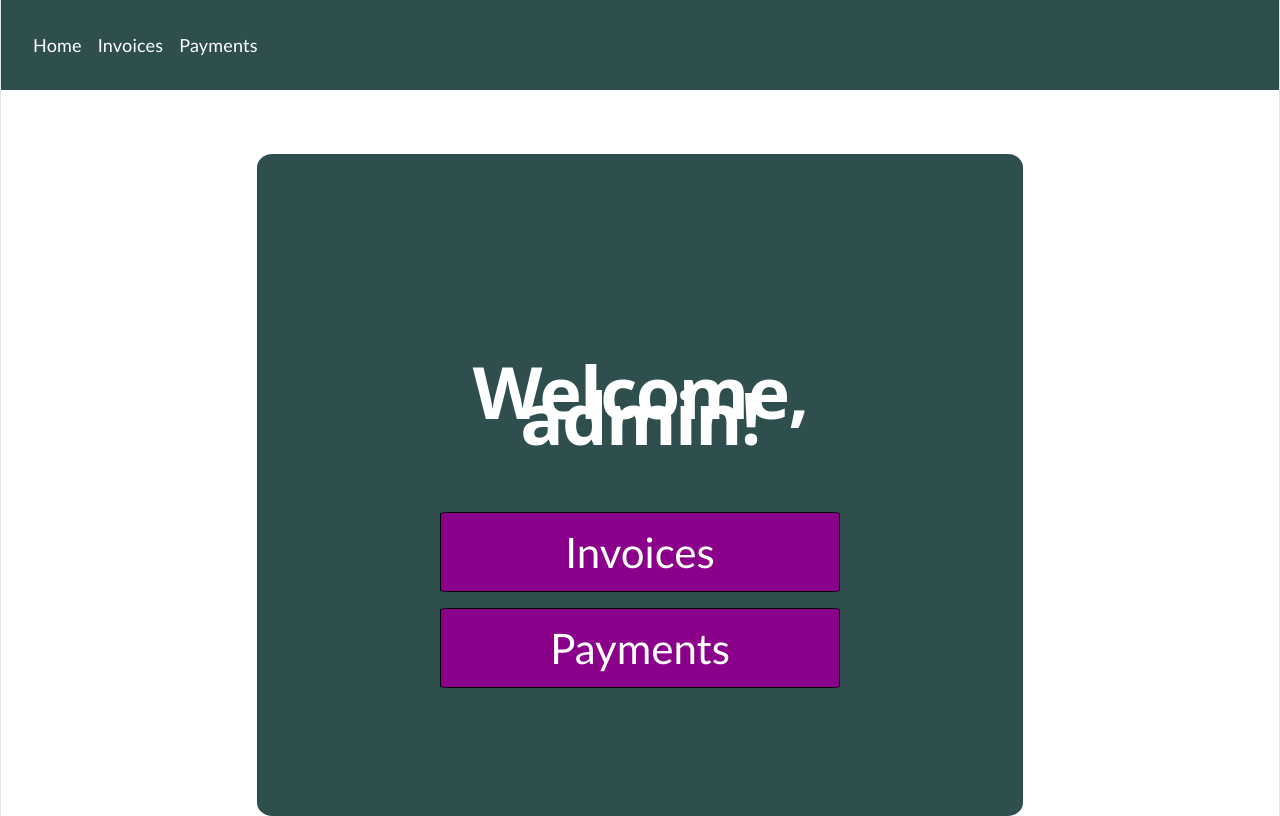
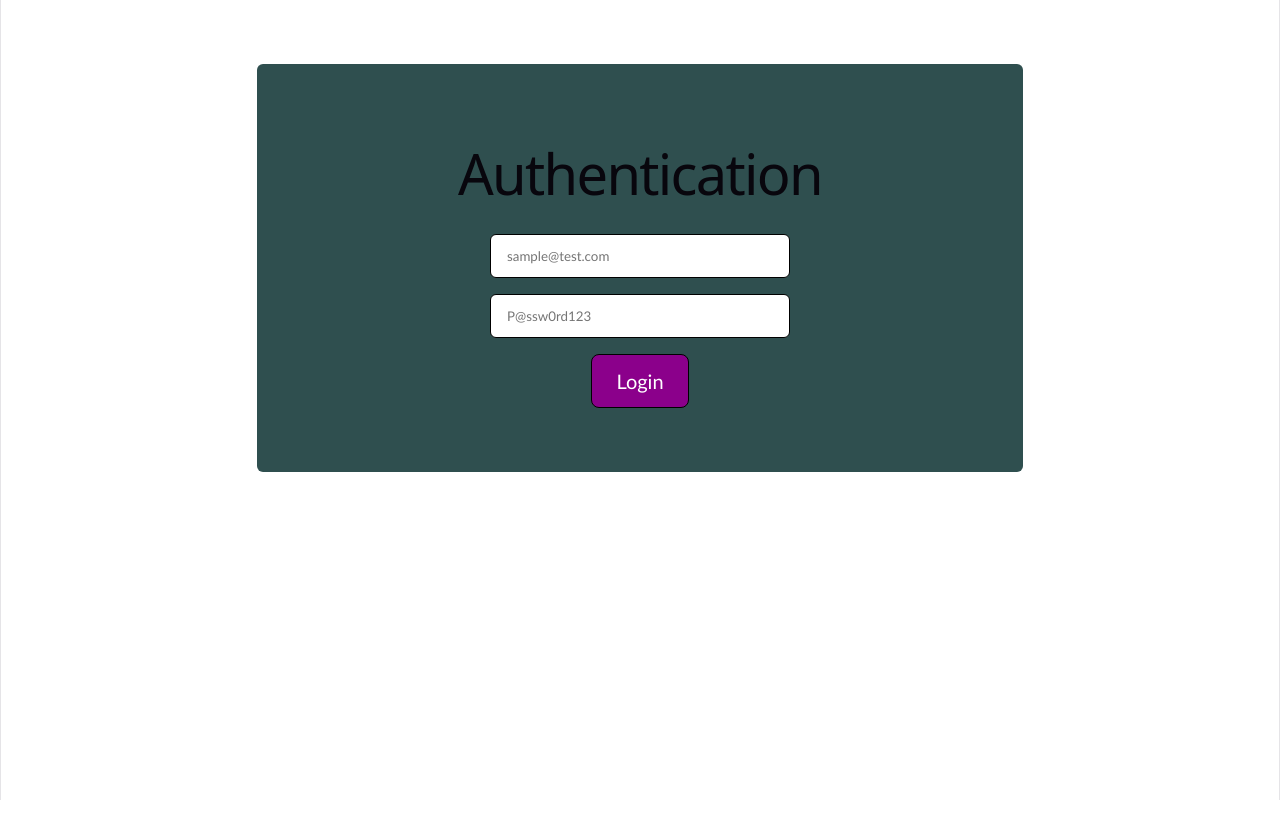
Before and after one commit to dnllzc/iapms, a React (Vite) app: page / in a window 1280 px wide. Built offline with nearby package versions, Linux system fonts and the light colour scheme.

Commit message:
Auth template, navbar updates
Updated navbar to contain a LogOut button; created the template for the auth page before entering the system.

```diff
--- a/src/AppRouter.jsx
+++ b/src/AppRouter.jsx
@@ -1,4 +1,5 @@
 import App from './App.jsx'
+import Auth from './components/Auth.jsx'
 import Invoices from './components/Invoices.jsx'
 import { BrowserRouter, Routes, Route } from 'react-router-dom'
 
@@ -6,7 +7,8 @@ export default function AppRouter() {
     return (
         <BrowserRouter>
             <Routes>
-                <Route path="/" element={<App />} />
+                <Route path="/" element={<Auth />} />
+                <Route path="/home" element={<App />} />
                 <Route path="/invoices" element={<Invoices />} />
                 <Route path="/payments" element={<App />} />
             </Routes>
--- /dev/null
+++ b/src/components/Auth.css
@@ -0,0 +1,33 @@
+.authContainer {
+    display: flex;
+    flex-direction: column;
+    align-items: center;
+    justify-content: center;
+    height: 100%;
+}
+
+.authInput {
+    padding: 12px 16px;
+    border-radius: 6px;
+    border: 1px solid black;
+    width: min(100%, 300px);
+    margin-bottom: 16px;
+    height: 44px;
+    background-color: white;
+    color: black;
+    box-sizing: border-box;
+}
+
+.authButton {
+    width: auto;
+    height: auto;
+    padding: 14px 24px;
+    font-size: 20px;
+    border-radius: 8px;
+    background-color: darkmagenta;
+    color: white;
+}
+
+.hiddenAlert {
+    display: none;
+}
--- /dev/null
+++ b/src/components/Auth.jsx
@@ -0,0 +1,32 @@
+import './main.css'
+import './Auth.css'
+
+export default function Auth() {
+    const testLogin = [
+        { email: "admin", password: "123", type: "admin" },
+        { email: "user", password: "123", type: "employee" }
+    ];
+
+    return (
+        <section className="center">
+            <h1 className="authTitle">Authentication</h1>
+            <div className="authContainer">
+                <input type="text" className="authInput" id="email" placeholder="sample@test.com"></input>
+                <input type="password" className="authInput" id="password" placeholder="P@ssw0rd123"></input>
+                <button className="authButton" onClick={() => handleLogin(document.getElementById('email').value, document.getElementById('password').value)}>Login</button>
+            </div>
+        </section>
+    )
+
+    function handleLogin(email, password) {
+        // Handle login logic here
+        const user = testLogin.find(u => u.email === email && u.password === password);
+        if (user) {
+            alert("Login successful!");
+            // Redirect to the home page
+            window.location.href = "/home";
+        } else {
+            alert("Invalid email or password. Please try again.");
+        }
+    }
+}
--- a/src/components/NavBar.jsx
+++ b/src/components/NavBar.jsx
@@ -4,9 +4,10 @@ import { Link } from 'react-router-dom'
 export default function NavBar() {
     return (
         <nav className="navBar">
-            <Link to="/">Home</Link>
+            <Link to="/home">Home</Link>
             <Link to="/invoices">Invoices</Link>
             <Link to="/payments">Payments</Link>
+            <Link to="/">Log Out</Link>
         </nav>
     )
 }
--- a/src/components/main.css
+++ b/src/components/main.css
@@ -13,13 +13,13 @@
     width: 60%;
     margin-left: auto;
     margin-right: auto;
-    border-radius: 2%;
+    border-radius: 6px;
 }
 
 button {
     background-color: darkmagenta;
     color: white;
-    border-radius: 2%;
+    border-radius: 6px;
     border: 1px solid black;
     height: 80px;
     width: 400px;
```
